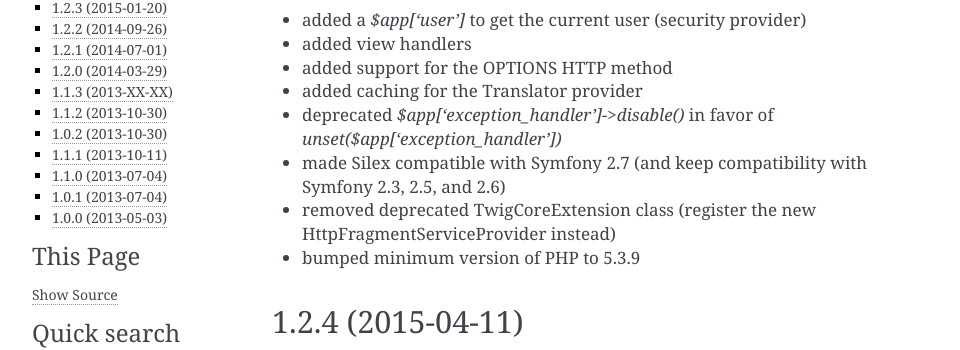
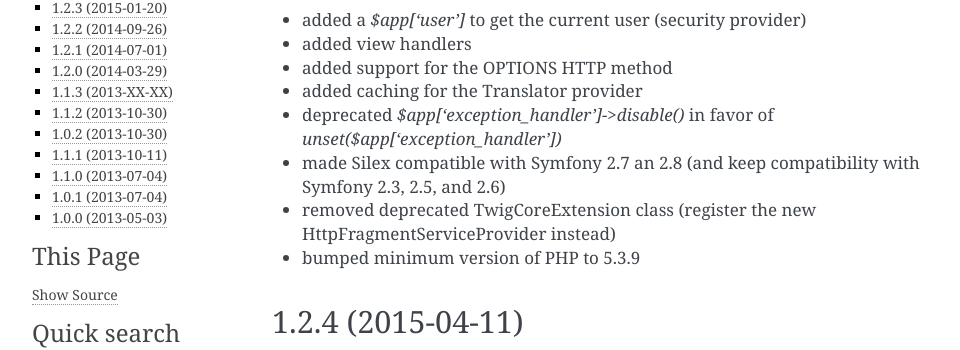
Before and after one commit to silexphp/Silex, a Sphinx documentation site: the page built from doc/changelog.rst, in a window 1280 px wide and 900 px high. Shown: the part 160-510 px from the top of the window, without its empty margins (148-1108 px from the left). Built offline with Sphinx 7.4.7, drawn with Linux system fonts in a browser that asks for light colours.

Commit message:
fixed changelog

```diff
--- a/doc/changelog.rst
+++ b/doc/changelog.rst
@@ -9,7 +9,7 @@ Changelog
 * added support for the OPTIONS HTTP method
 * added caching for the Translator provider
 * deprecated `$app['exception_handler']->disable()` in favor of `unset($app['exception_handler'])`
-* made Silex compatible with Symfony 2.7 (and keep compatibility with Symfony 2.3, 2.5, and 2.6)
+* made Silex compatible with Symfony 2.7 an 2.8 (and keep compatibility with Symfony 2.3, 2.5, and 2.6)
 * removed deprecated TwigCoreExtension class (register the new HttpFragmentServiceProvider instead)
 * bumped minimum version of PHP to 5.3.9
 
```
